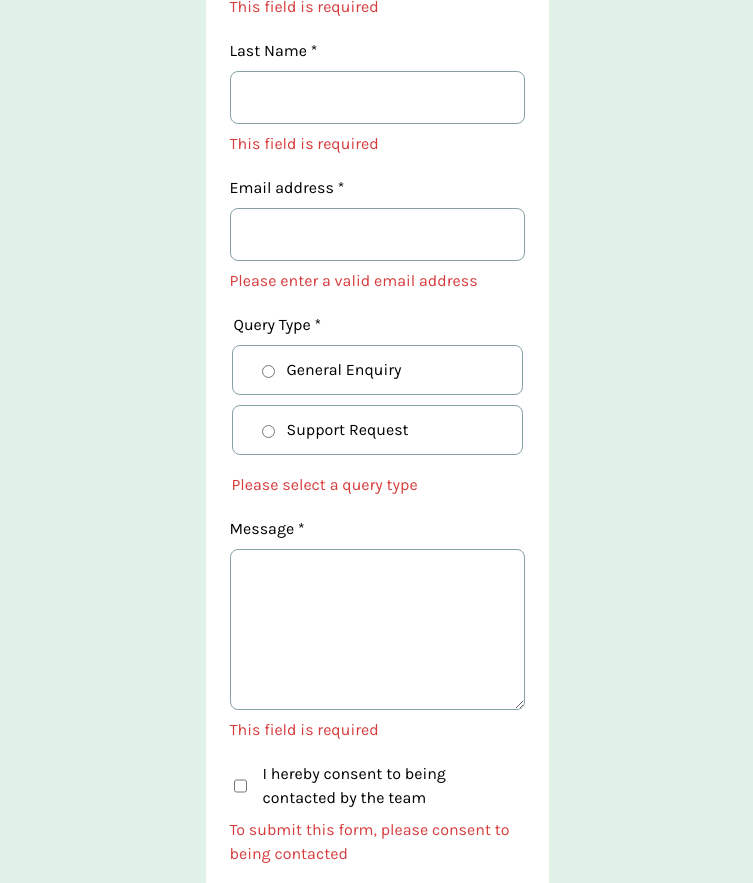
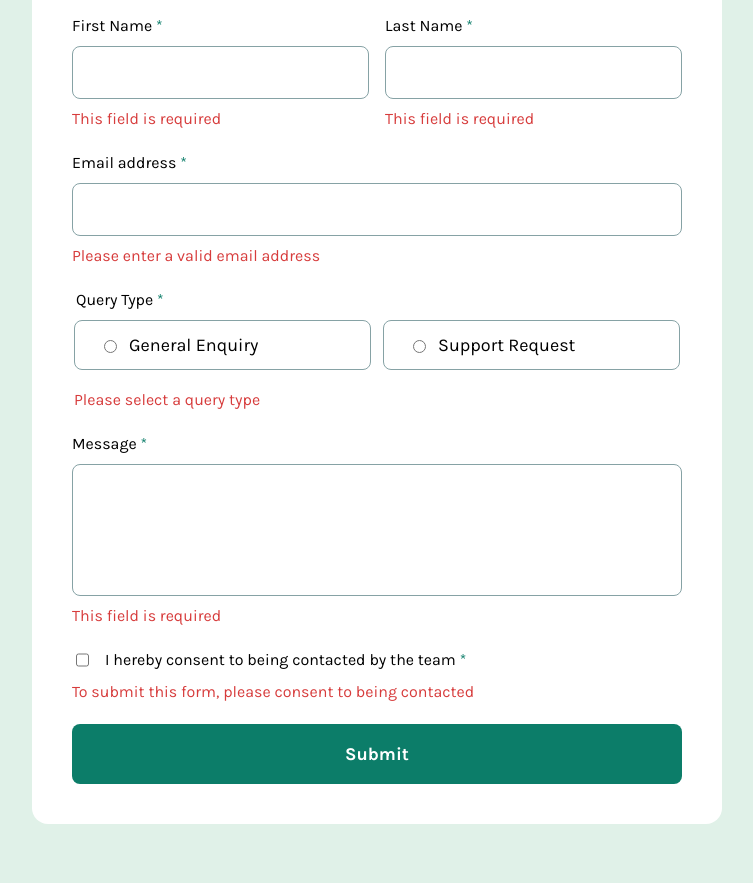
Before and after one commit to rubyeleanor/accessible-contact-form-frontendmentor, a plain HTML site: page index.html in a window 1280 px wide. Shown: the part 218-1101 px from the top of the page, without its empty margins (263-1016 px from the left). Drawn offline with Linux system fonts and the light colour scheme.

Commit message:
Tablet format added

```diff
--- a/index.html
+++ b/index.html
@@ -1,19 +1,25 @@
 <!DOCTYPE html>
 <html lang="en">
-
   <head>
-  <meta charset="UTF-8">
-  <meta name="viewport" content="width=device-width, initial-scale=1.0">
+    <meta charset="UTF-8" />
+    <meta name="viewport" content="width=device-width, initial-scale=1.0" />
     <!-- displays site properly based on user's device -->
 
-  <link rel="icon" type="image/png" sizes="32x32" href="./assets/images/favicon-32x32.png">
+    <link
+      rel="icon"
+      type="image/png"
+      sizes="32x32"
+      href="./assets/images/favicon-32x32.png"
+    />
 
-  <link rel="preconnect" href="https://fonts.googleapis.com">
-  <link rel="preconnect" href="https://fonts.gstatic.com" crossorigin>
-  <link href="https://fonts.googleapis.com/css2?family=Karla:ital,wght@0,200..800;1,200..800&display=swap"
-    rel="stylesheet">
+    <link rel="preconnect" href="https://fonts.googleapis.com" />
+    <link rel="preconnect" href="https://fonts.gstatic.com" crossorigin />
+    <link
+      href="https://fonts.googleapis.com/css2?family=Karla:ital,wght@0,200..800;1,200..800&display=swap"
+      rel="stylesheet"
+    />
 
-  <link rel="stylesheet" href="./dist/styles.css">
+    <link rel="stylesheet" href="./dist/styles.css" />
 
     <title>Frontend Mentor | Contact form</title>
 
@@ -31,68 +37,97 @@
   </head>
 
   <body>
-
     <section class="contact-form">
       <h1 class="bold">Contact Us</h1>
 
       <form action="">
         <div class="name">
           <div class="first col">
-          <label for="first-name" class="box-label">First Name *</label>
-          <input type="text" id="first-name" name="first" class="field">
+            <label for="first-name" class="box-label"
+              >First Name <span class="asterisk">*</span></label
+            >
+            <input type="text" id="first-name" name="first" class="field" />
             <p class="error">This field is required</p>
           </div>
           <div class="last col">
-          <label for="last-name" class="box-label">Last Name *</label>
-          <input type="text" id="last-name" name="last" class="field">
+            <label for="last-name" class="box-label"
+              >Last Name <span class="asterisk">*</span></label
+            >
+            <input type="text" id="last-name" name="last" class="field" />
             <p class="error">This field is required</p>
           </div>
         </div>
 
         <div class="email col">
-        <label for="email" class="box-label">Email address *</label>
-        <input type="email" id="email" name="email" class="field">
+          <label for="email" class="box-label"
+            >Email address <span class="asterisk">*</span></label
+          >
+          <input type="email" id="email" name="email" class="field" />
           <p class="error invalid-email">Please enter a valid email address</p>
         </div>
 
         <div class="query">
           <fieldset>
-          <legend>Query Type *</legend>
+            <legend>Query Type <span class="asterisk">*</span></legend>
             <div class="option-container">
               <div class="option">
-              <input type="radio" id="general" name="query" value="general" class="radio">
+                <input
+                  type="radio"
+                  id="general"
+                  name="query"
+                  value="general"
+                  class="radio"
+                />
                 <label for="general" class="radio">General Enquiry</label>
               </div>
               <div class="option">
-              <input type="radio" id="support" name="query" value="support" class="radio">
+                <input
+                  type="radio"
+                  id="support"
+                  name="query"
+                  value="support"
+                  class="radio"
+                />
                 <label for="support" class="radio">Support Request</label>
+              </div>
             </div>
             <p class="error">Please select a query type</p>
           </fieldset>
         </div>
 
         <div class="message col">
-        <label for="message" class="box-label">Message *</label>
-        <textarea id="message" name="message" class="field" rows="5"></textarea>
+          <label for="message" class="box-label"
+            >Message <span class="asterisk">*</span></label
+          >
+          <textarea id="message" name="message" class="field"></textarea>
           <p class="error">This field is required</p>
         </div>
 
         <div class="consent">
           <div class="approve">
-          <input type="checkbox" id="contactme" name="consent">
-          <label for="contactme">I hereby consent to being contacted by the team</label>
+            <input type="checkbox" id="contactme" name="consent" />
+            <label for="contactme"
+              >I hereby consent to being contacted by the team
+              <span class="asterisk">*</span></label
+            >
           </div>
-        <p class="error consent-error">To submit this form, please consent to being contacted</p>
+          <p class="error consent-error">
+            To submit this form, please consent to being contacted
+          </p>
         </div>
 
-      <input type="submit" name="submit" value="Submit" id="submit">
+        <input type="submit" name="submit" value="Submit" id="submit" />
       </form>
     </section>
 
     <section class="success">
       <div class="success-text">
         <div class="msgSent">
- <img src="./assets/images/icon-success-check.svg" alt="success checkmark" class="checkmark">
+          <img
+            src="./assets/images/icon-success-check.svg"
+            alt="success checkmark"
+            class="checkmark"
+          />
           <p class="bold title">Message Sent!</p>
         </div>
         <p>Thanks for completing the form. We'll be in touch soon!</p>
@@ -100,9 +135,9 @@
     </section>
 
     <div class="attribution">
-    Challenge by <a href="https://www.frontendmentor.io?ref=challenge">Frontend Mentor</a>.
+      Challenge by
+      <a href="https://www.frontendmentor.io?ref=challenge">Frontend Mentor</a>.
       Coded by <a href="#">Your Name Here</a>.
     </div>
   </body>
-
 </html>
--- a/scss/globals/_typography.scss
+++ b/scss/globals/_typography.scss
@@ -30,6 +30,10 @@ h1 {
   font-size: rem(18);
 }
 
+.asterisk {
+  color: var(--green600);
+}
+
 #submit {
   color: white;
   background-color: var(--green600);
--- a/scss/styles.scss
+++ b/scss/styles.scss
@@ -21,10 +21,13 @@ body {
   width: rem(343);
   border-radius: 16px;
 
-  @media and (min-width: 48rem) {
+  @media screen and (min-width: 48rem) {
+    width: rem(690);
+    padding: 40px;
+    margin: 128px auto;
   }
 
-  @media and (min-width: ) {
+  @media screen and (min-width: 90rem) {
   }
 }
 
@@ -51,9 +54,28 @@ body {
   border-color: var(--green600);
 }
 
+.name {
+  @media screen and (min-width: 48rem) {
+    display: flex;
+    flex-direction: row;
+    justify-content: space-between;
+  }
+}
+
+.name .col {
+  @media screen and (min-width: 48rem) {
+    width: rem(297);
+  }
+}
+
 .option-container {
   display: flex;
   flex-direction: column;
+
+  @media screen and (min-width: 48rem) {
+    flex-direction: row;
+    justify-content: space-between;
+  }
 }
 
 .option {
@@ -63,9 +85,19 @@ body {
   border: 1px solid var(--grey500);
   border-radius: 8px;
   margin-bottom: 10px;
+  font-size: rem(18);
+  @media screen and (min-width: 48rem) {
+    width: rem(297);
+  }
+}
+
+.option:hover {
+  background-color: var(--green200);
+  cursor: pointer;
 }
 
 .radio {
+  accent-color: var(--green600);
   margin-right: 12px;
 }
 
@@ -79,10 +111,19 @@ fieldset {
   padding: 0;
 }
 
+textarea {
+  resize: none;
+  height: rem(240);
+
+  @media screen and (min-width: 48rem) {
+    height: rem(132);
+  }
+}
+
 .approve {
   display: flex;
-  justify-content: center;
   padding-right: 20px;
+  accent-color: var(--green600);
 }
 
 .error {
@@ -101,7 +142,7 @@ fieldset {
   position: fixed;
   top: 24px;
 
-  display: none;
+  //display: none;
 }
 
 .success-text {
@@ -115,6 +156,11 @@ fieldset {
   display: flex;
   flex-direction: column;
   justify-content: space-between;
+
+  @media screen and (min-width: 48rem) {
+    width: rem(450);
+    height: rem(107);
+  }
 }
 
 .checkmark {
```
Also changed, not shown: dist/styles.css, 1 other file. Lines whose indentation alone changed are shown as unchanged.
